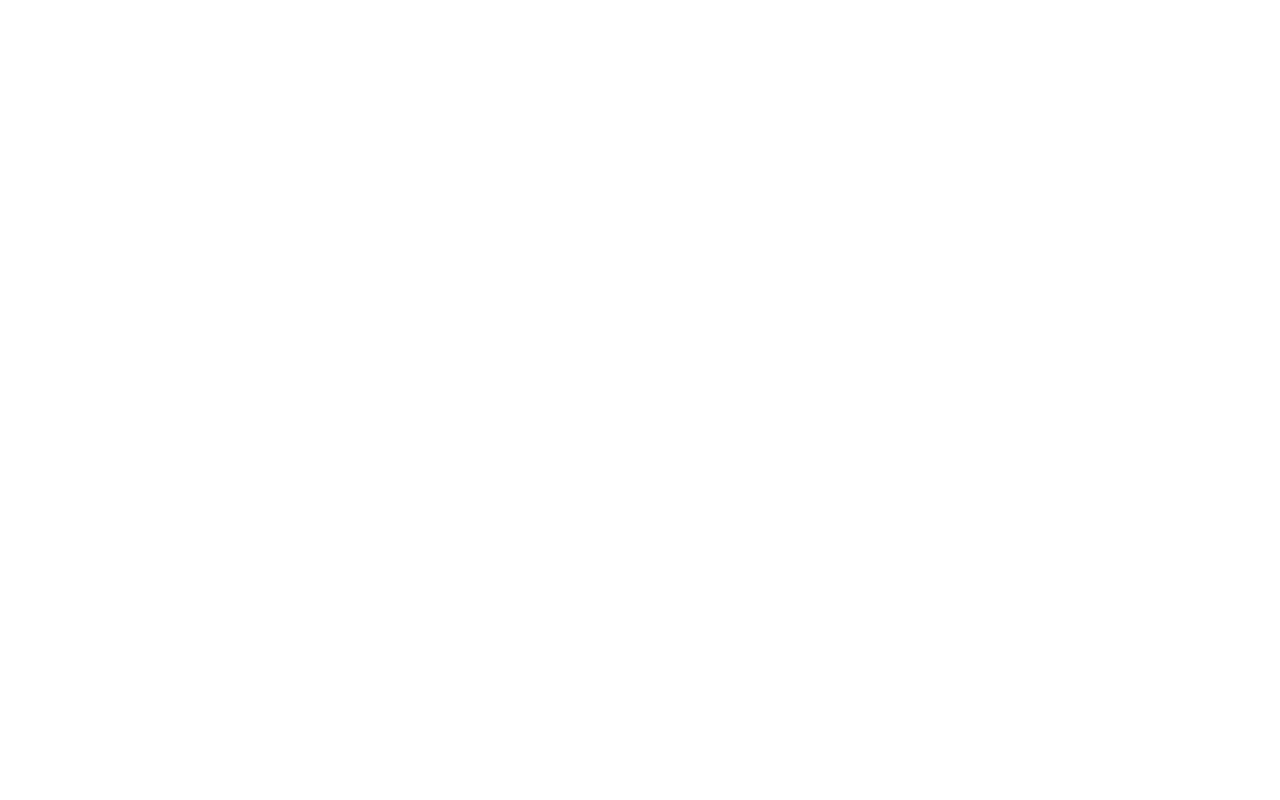
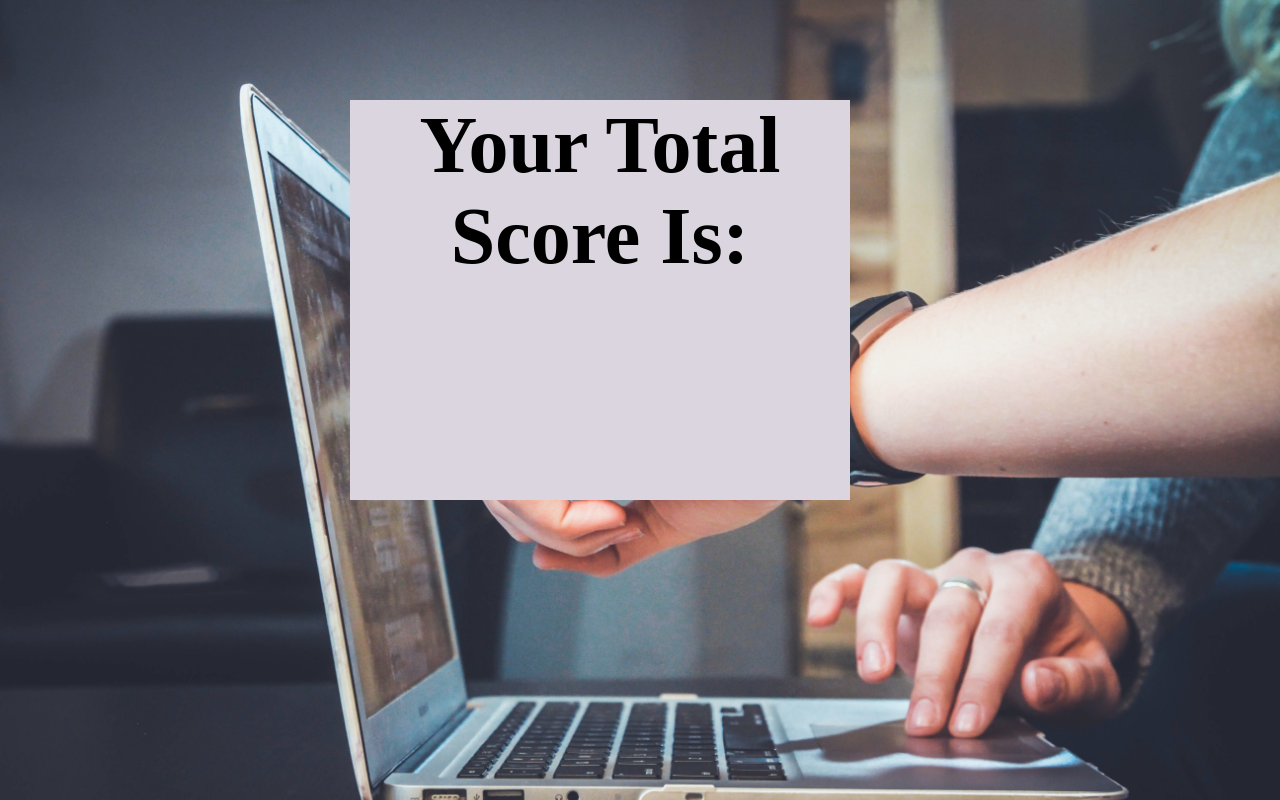
Before and after one commit to Maureen0007/Student-questionnaire-website, a plain HTML site: page asset/html_files/lastpage.html in a window 1280 px wide. Drawn offline with Linux system fonts and the light colour scheme.

```diff
--- a/asset/css/style3.css
+++ b/asset/css/style3.css
@@ -0,0 +1,23 @@
+*{
+    box-sizing: border-box;
+    margin: 0;
+    padding: 0;
+}
+.score{
+    width: 500px;
+    height: 400px;
+    background-color: rgb(218, 213, 223);
+    margin-left: 350px;
+    margin-top: 100px;
+}
+.score h2{
+    text-align: center;
+    font-size: 80px;
+}
+  body{
+        background-image: url("/asset/images/imagg2.jpg");
+        width: 1100px;
+        height: auto;
+        background-size: cover;
+        background-repeat: no-repeat;
+    }
--- a/asset/html_files/lastpage.html
+++ b/asset/html_files/lastpage.html
@@ -1,6 +1,7 @@
 <!DOCTYPE html>
 <html lang="en">
 <head>
+    <link rel="stylesheet" href="/asset/css/style3.css">
     <meta charset="UTF-8">
     <meta http-equiv="X-UA-Compatible" content="IE=edge">
     <meta name="viewport" content="width=device-width, initial-scale=1.0">
@@ -9,6 +10,7 @@
 <body>
     <div class="contaiinerlast">
         <div class="score">
+           <h2>Your Total Score Is:</h2>
 
         </div>
 
```
Also changed, not shown: asset/css/style.css (+8 -0 lines), asset/html_files/next1.html (+1 -1 lines), index.html (+3 -0 lines).
